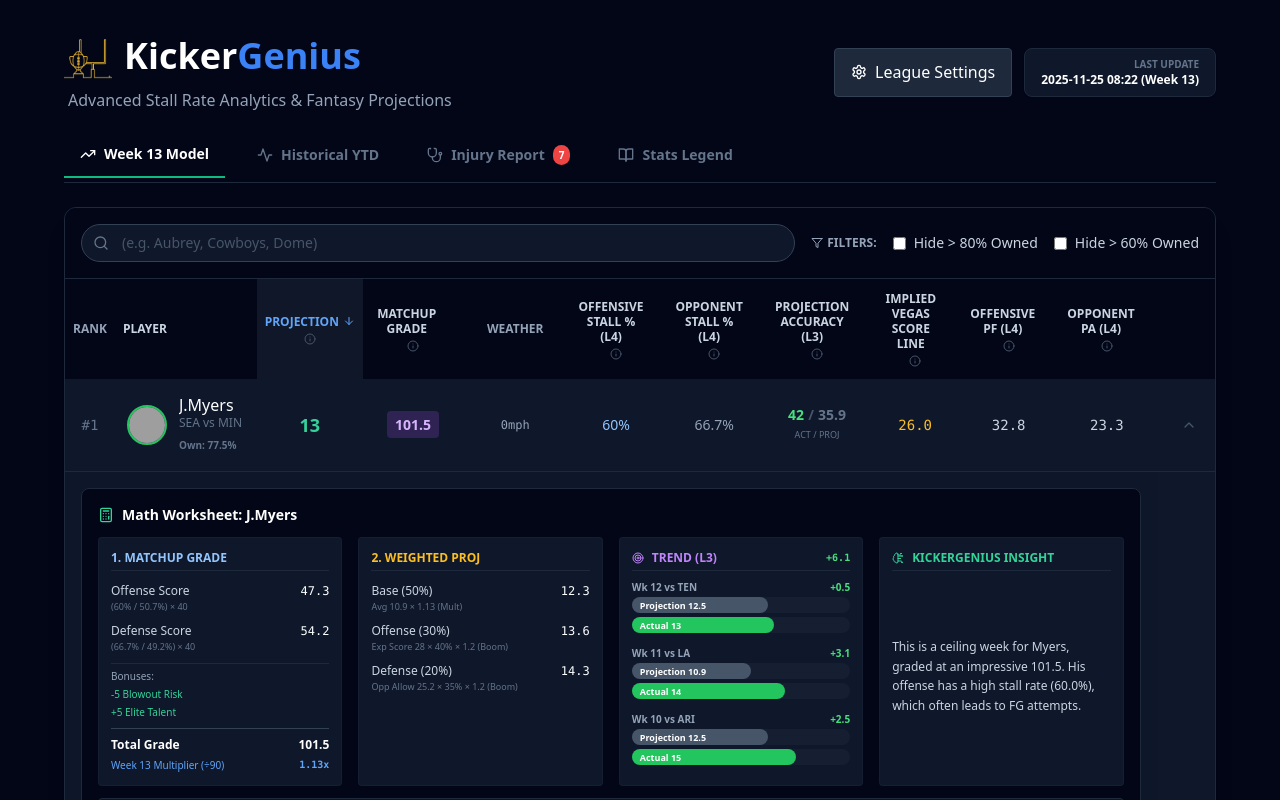
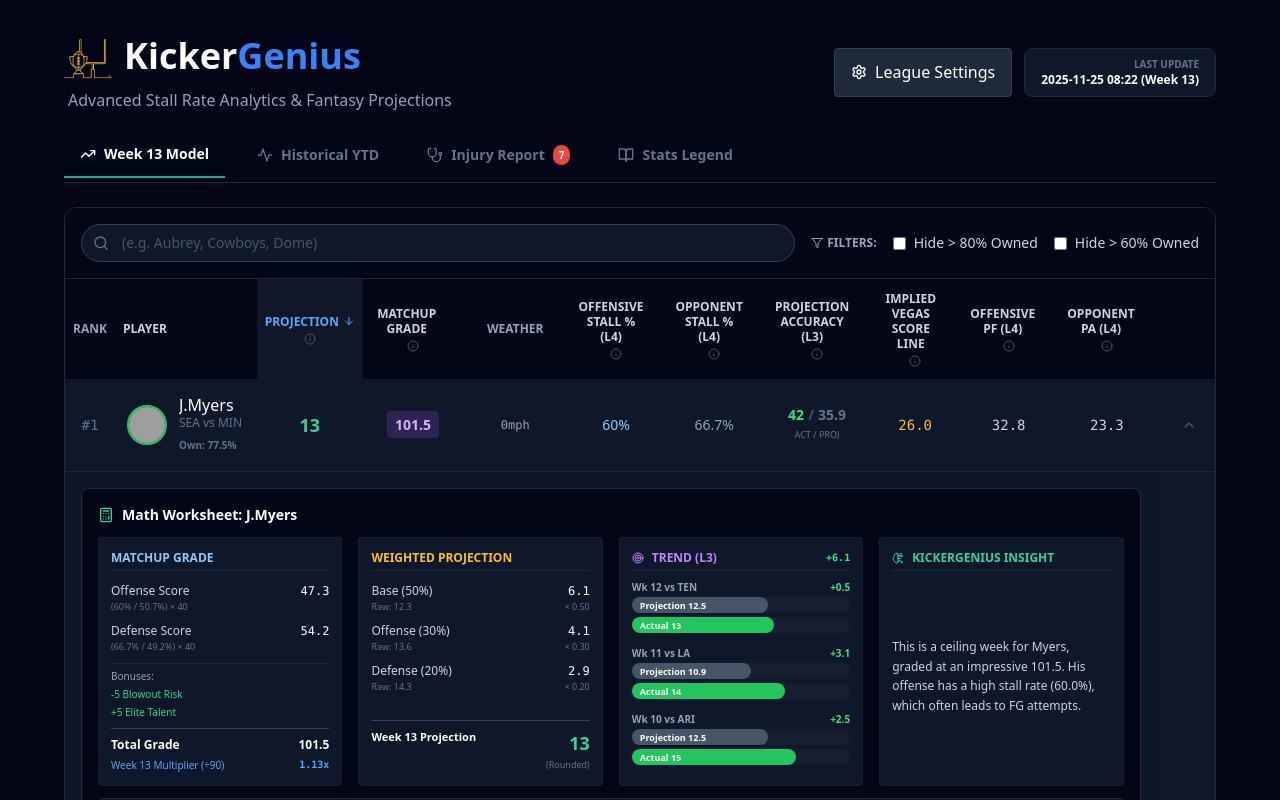
Before and after one commit to CalebUK/kicker-genius-app, a React (Vite) app: page / in a window 1280 px wide. Both pictures are taken after a click on the element 642 px from the left and 425 px from the top of the page. Shown: the top 800 px of the page. Built offline with nearby package versions, Linux system fonts and the light colour scheme; grey boxes are pictures that could not be loaded; the HTML template or start-up script is replaced by a standard one.

Commit message:
Deepdive enhancements

```diff
--- a/src/App.jsx
+++ b/src/App.jsx
@@ -218,6 +218,20 @@ const MathCard = ({ player, leagueAvgs, week }) => {
   const lgOffStall = leagueAvgs?.off_stall || 40;
   const lgDefStall = leagueAvgs?.def_stall || 40;
 
+  // --- Calculation Variables for Display ---
+  // Base
+  const baseRaw = (player.avg_pts * (player.grade / 90));
+
+  // Offense
+  const offRaw = player.off_cap_val; // JSON value is actually pre-weight? No, JSON is post-weight usually.
+  // Wait, logic in python: off_cap = w_team_score * s_off * 1.2.
+  // And weighted_proj = ... + (off_cap * 0.30)
+  // In React calcProj: const off_cap_scaled = (p.off_cap_val || 0) * scaleFactor;
+  // So player.off_cap_val IS the value before the 0.3 multiplier.
+
+  // Defense
+  const defRaw = player.def_cap_val;
+
   return (
     <div className="bg-slate-950 border border-slate-800 rounded-lg p-4">
         <div className="flex items-center gap-2 mb-3">
@@ -228,7 +242,7 @@ const MathCard = ({ player, leagueAvgs, week }) => {
         <div className="grid grid-cols-1 md:grid-cols-4 gap-4 text-xs">
           {/* 1. GRADE */}
           <div className="bg-slate-900 p-3 rounded border border-slate-800/50 flex flex-col gap-2">
-            <div className="text-blue-300 font-bold mb-1 pb-1 border-b border-slate-800">1. MATCHUP GRADE</div>
+            <div className="text-blue-300 font-bold mb-1 pb-1 border-b border-slate-800">MATCHUP GRADE</div>
 
             {/* Offense Breakdown */}
             <div>
@@ -275,18 +289,19 @@ const MathCard = ({ player, leagueAvgs, week }) => {
             </div>
           </div>
 
-          {/* 2. WEIGHTED PROJECTION */}
+          {/* 2. WEIGHTED PROJECTION (UPDATED) */}
           <div className="bg-slate-900 p-3 rounded border border-slate-800/50 flex flex-col gap-2">
-            <div className="text-amber-400 font-bold mb-1 pb-1 border-b border-slate-800">2. WEIGHTED PROJ</div>
+            <div className="text-amber-400 font-bold mb-1 pb-1 border-b border-slate-800">WEIGHTED PROJECTION</div>
 
             {/* Base */}
             <div>
                 <div className="flex justify-between text-xs text-slate-300">
                     <span>Base (50%)</span>
-                    <span className="font-mono text-white">{(player.avg_pts * (player.grade / 90)).toFixed(1)}</span>
+                    <span className="font-mono text-white">{(baseRaw * 0.5).toFixed(1)}</span>
                 </div>
-                <div className="text-[9px] text-slate-500">
-                    Avg {player.avg_pts} × {(player.grade/90).toFixed(2)} (Mult)
+                <div className="text-[9px] text-slate-500 flex justify-between">
+                    <span>Raw: {baseRaw.toFixed(1)}</span>
+                    <span>× 0.50</span>
                 </div>
             </div>
 
@@ -294,10 +309,11 @@ const MathCard = ({ player, leagueAvgs, week }) => {
             <div>
                 <div className="flex justify-between text-xs text-slate-300">
                     <span>Offense (30%)</span>
-                    <span className="font-mono text-white">{player.off_cap_val}</span>
+                    <span className="font-mono text-white">{(offRaw * 0.3).toFixed(1)}</span>
                 </div>
-                <div className="text-[9px] text-slate-500">
-                    Exp Score {player.w_team_score} × {((player.off_share || 0.35)*100).toFixed(0)}% × 1.2 (Boom)
+                <div className="text-[9px] text-slate-500 flex justify-between">
+                    <span>Raw: {offRaw}</span>
+                    <span>× 0.30</span>
                 </div>
             </div>
 
@@ -305,11 +321,21 @@ const MathCard = ({ player, leagueAvgs, week }) => {
             <div>
                 <div className="flex justify-between text-xs text-slate-300">
                     <span>Defense (20%)</span>
-                    <span className="font-mono text-white">{player.def_cap_val}</span>
+                    <span className="font-mono text-white">{(defRaw * 0.2).toFixed(1)}</span>
                 </div>
-                <div className="text-[9px] text-slate-500">
-                    Opp Allow {player.w_def_allowed} × 35% × 1.2 (Boom)
+                <div className="text-[9px] text-slate-500 flex justify-between">
+                    <span>Raw: {defRaw}</span>
+                    <span>× 0.20</span>
                 </div>
+            </div>
+
+            {/* Final Summary Line */}
+            <div className="mt-auto pt-2 border-t border-slate-700">
+                 <div className="flex justify-between font-bold text-white text-[11px]">
+                    <span>Week {week} Projection</span>
+                    <span className="text-emerald-400 text-lg">{player.proj}</span>
+                 </div>
+                 <div className="text-[9px] text-right text-slate-500">(Rounded)</div>
             </div>
           </div>
 
@@ -458,7 +484,6 @@ const App = () => {
       const pts = calcFPts(p);
       const pct = (p.fg_att > 0 ? (p.fg_made / p.fg_att * 100).toFixed(1) : '0.0');
       const longMakes = (p.fg_50_59 || 0) + (p.fg_60_plus || 0);
-
       return {
           ...p,
           fpts: pts,
```
